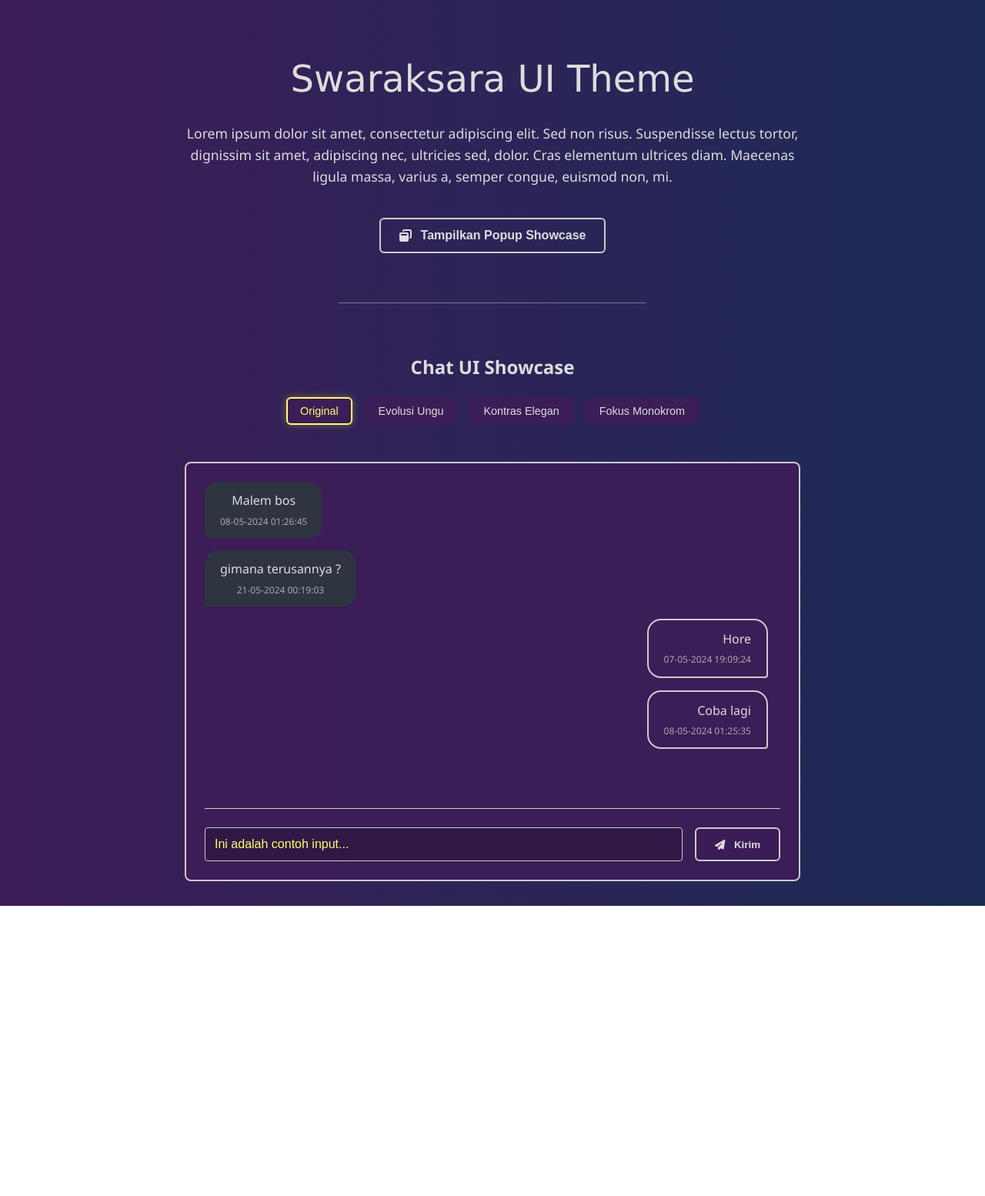
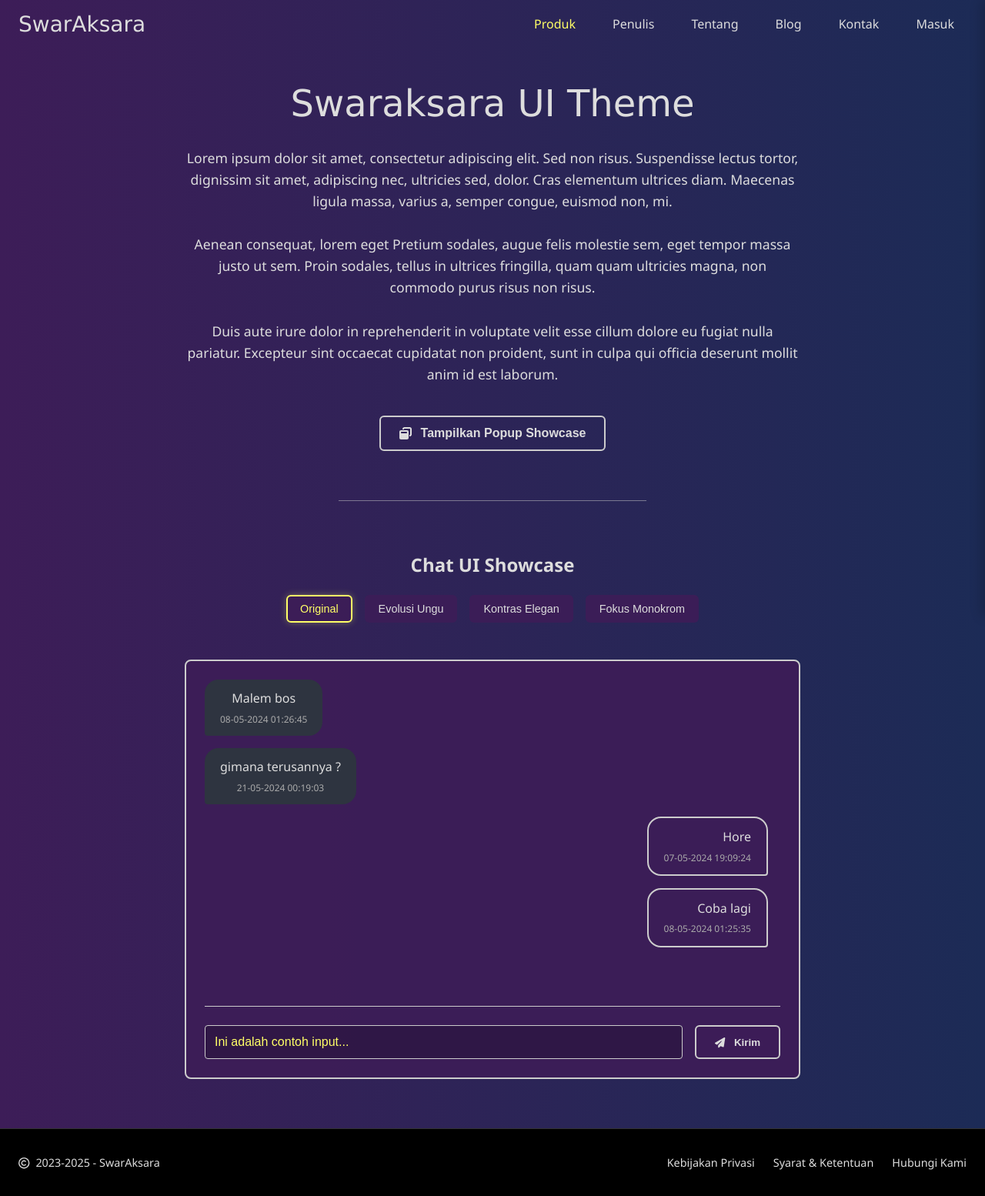
Before and after one commit to nurtjahjo/swaraksara-ui-theme, a React (Vite) app: page / in a window 1280 px wide. Shown: the whole page at 77% size. Before the commit the page ends 1177 px from the top, so only its background shows below. Built offline with nearby package versions, Linux system fonts and the light colour scheme; a web font is replaced by a local one.

Commit message:
Add sidebar

```diff
--- a/package.json
+++ b/package.json
@@ -15,6 +15,7 @@
   },
   "dependencies": {
     "@fortawesome/fontawesome-svg-core": "^6.5.2",
+    "@fortawesome/free-regular-svg-icons": "^6.5.2",
     "@fortawesome/free-solid-svg-icons": "^6.5.2",
     "@fortawesome/react-fontawesome": "^0.2.2",
     "react": "^18.3.1",
--- a/src/App.tsx
+++ b/src/App.tsx
@@ -3,11 +3,11 @@ import { Modal } from './components/Modal';
 import { FontAwesomeIcon } from '@fortawesome/react-fontawesome';
 import { faWindowRestore, faTimesCircle } from '@fortawesome/free-solid-svg-icons';
 import { ChatShowcase } from './components/ChatShowcase';
+import { Navbar } from './components/Navbar';
+import { Footer } from './components/Footer';
 
-// Definisikan tipe tema chat yang tersedia
 type ChatTheme = 'original' | 'evolution' | 'elegant' | 'monochrome';
 
-// Gaya untuk tombol di dalam modal (tidak berubah)
 const modalButtonStyle: React.CSSProperties = {
   display: 'inline-flex',
   alignItems: 'center',
@@ -26,38 +26,37 @@ const modalButtonStyle: React.CSSProperties = {
 };
 
 function App() {
-  // State untuk mengontrol visibilitas modal/popup
   const [isModalOpen, setIsModalOpen] = useState(false);
-
-  // State untuk mengontrol tema warna mana yang sedang aktif untuk UI Chat
   const [activeChatTheme, setActiveChatTheme] = useState<ChatTheme>('original');
 
   return (
+    <div>
+      <Navbar />
       <div className="page-container">
         <main className="page-content">
-        {/* ====================================================== */}
-        {/* BAGIAN 1: Showcase Halaman Utama dan Tombol Pemicu Popup */}
-        {/* ====================================================== */}
           <h1>Swaraksara UI Theme</h1>
           <p>
             Lorem ipsum dolor sit amet, consectetur adipiscing elit. Sed non risus. Suspendisse
             lectus tortor, dignissim sit amet, adipiscing nec, ultricies sed, dolor. Cras elementum
             ultrices diam. Maecenas ligula massa, varius a, semper congue, euismod non, mi.
+            {/* Tambahkan lebih banyak teks untuk memungkinkan scrolling */}
+            <br /><br />
+            Aenean consequat, lorem eget Pretium sodales, augue felis molestie sem, eget tempor
+            massa justo ut sem. Proin sodales, tellus in ultrices fringilla, quam quam
+            ultricies magna, non commodo purus risus non risus.
+            <br /><br />
+            Duis aute irure dolor in reprehenderit in voluptate velit esse cillum dolore eu
+            fugiat nulla pariatur. Excepteur sint occaecat cupidatat non proident, sunt in
+            culpa qui officia deserunt mollit anim id est laborum.
           </p>
           <button className="trigger-button" onClick={() => setIsModalOpen(true)}>
             <FontAwesomeIcon icon={faWindowRestore} />
             <span>Tampilkan Popup Showcase</span>
           </button>
 
-        {/* Pemisah visual antar bagian */}
           <hr className="divider" />
 
-        {/* ====================================================== */}
-        {/* BAGIAN 2: Showcase UI Chat dengan Pilihan Tema Dinamis */}
-        {/* ====================================================== */}
           <h2>Chat UI Showcase</h2>
-
-        {/* Tombol-tombol untuk mengganti tema chat */}
           <div className="theme-switcher">
             <button
               onClick={() => setActiveChatTheme('original')}
@@ -84,15 +83,9 @@ function App() {
               Fokus Monokrom
             </button>
           </div>
-
-        {/* Komponen etalase chat, yang temanya dikontrol oleh state `activeChatTheme` */}
           <ChatShowcase theme={activeChatTheme} />
-
         </main>
 
-      {/* ====================================================== */}
-      {/* BAGIAN 3: Komponen Modal/Popup (tidak terlihat awalnya) */}
-      {/* ====================================================== */}
         <Modal
           isOpen={isModalOpen}
           onClose={() => setIsModalOpen(false)}
@@ -120,6 +113,9 @@ function App() {
           </div>
         </Modal>
       </div>
+
+      <Footer />
+    </div>
   );
 }
 
--- /dev/null
+++ b/src/components/Footer.css
@@ -0,0 +1,46 @@
+.footer {
+  background-color: var(--footer-bg-color);
+  color: var(--footer-text-color);
+  padding: 2rem 1.5rem;
+  border-top: 1px solid var(--footer-border-color);
+
+  /* Gunakan flexbox untuk menata layout */
+  display: flex;
+  flex-wrap: wrap; /* Izinkan wrapping di layar kecil */
+  justify-content: space-between;
+  align-items: center;
+  gap: 1rem;
+}
+
+.footer-copyright {
+  font-size: 0.9rem;
+  display: flex;
+  align-items: center;
+  gap: 0.5rem;
+}
+
+.footer-links {
+  display: flex;
+  gap: 1.5rem;
+}
+
+.footer-links a {
+  color: var(--footer-text-color);
+  font-size: 0.9rem;
+  text-decoration: none;
+  transition: color 0.2s;
+}
+
+.footer-links a:hover {
+  color: var(--footer-link-hover-color);
+  text-decoration: underline;
+}
+
+/* Atur agar di mobile, semuanya menjadi di tengah */
+@media (max-width: 768px) {
+  .footer {
+    flex-direction: column;
+    justify-content: center;
+    gap: 1.5rem;
+  }
+}
--- /dev/null
+++ b/src/components/Footer.tsx
@@ -0,0 +1,22 @@
+import React from 'react';
+import './Footer.css';
+import { FontAwesomeIcon } from '@fortawesome/react-fontawesome';
+import { faCopyright } from '@fortawesome/free-regular-svg-icons';
+
+export const Footer: React.FC = () => {
+  const currentYear = new Date().getFullYear();
+
+  return (
+    <footer className="footer">
+      <div className="footer-copyright">
+        <FontAwesomeIcon icon={faCopyright} />
+        <span>{`2023-${currentYear} - SwarAksara`}</span>
+      </div>
+      <div className="footer-links">
+        <a href="#">Kebijakan Privasi</a>
+        <a href="#">Syarat & Ketentuan</a>
+        <a href="#">Hubungi Kami</a>
+      </div>
+    </footer>
+  );
+};
--- /dev/null
+++ b/src/components/Navbar.css
@@ -0,0 +1,81 @@
+.navbar {
+  display: flex;
+  align-items: center;
+  justify-content: space-between;
+  height: var(--nav-height);
+  padding: 0 1.5rem;
+  position: fixed; /* Diubah menjadi fixed */
+  top: 0;
+  left: 0;
+  width: 100%;
+  box-sizing: border-box;
+  z-index: 100;
+  transition: background-color 0.3s ease-in-out; /* Transisi untuk warna latar */
+}
+
+/* Div overlay yang warnanya berubah saat di-scroll */
+.navbar-overlay {
+  position: absolute;
+  top: 0;
+  left: 0;
+  width: 100%;
+  height: 100%;
+  background-color: var(--nav-scrolled-bg-color);
+  box-shadow: var(--nav-shadow);
+  z-index: -1;
+  opacity: 0;
+  transition: opacity 0.3s ease-in-out;
+}
+
+.navbar.scrolled .navbar-overlay {
+  opacity: 1;
+}
+
+.navbar-logo {
+  font-family: var(--font-family-heading);
+  font-size: 1.75rem;
+  font-weight: normal;
+  color: var(--font-color-base);
+}
+
+.navbar-links {
+  display: flex;
+  gap: 1rem;
+}
+
+.nav-link {
+  color: var(--nav-link-color);
+  padding: 0.5rem 1rem;
+  border-radius: var(--border-radius-button);
+  transition: background-color 0.2s, color 0.2s;
+  font-weight: 500;
+}
+
+.nav-link:hover {
+  background-color: var(--nav-link-hover-bg);
+  color: var(--font-color-accent);
+}
+
+.nav-link.active {
+  color: var(--nav-link-active-color);
+}
+
+.hamburger-menu {
+  display: none;
+  background: none;
+  border: none;
+  color: var(--font-color-base);
+  font-size: 1.5rem;
+  cursor: pointer;
+  z-index: 201; /* Harus di atas sidebar */
+}
+
+/* Tampilan Mobile */
+@media (max-width: 768px) {
+  .navbar-links {
+    display: none;
+  }
+  .hamburger-menu {
+    display: block;
+  }
+}
--- /dev/null
+++ b/src/components/Navbar.tsx
@@ -0,0 +1,59 @@
+import React, { useState, useEffect } from 'react';
+import './Navbar.css';
+import { FontAwesomeIcon } from '@fortawesome/react-fontawesome';
+import { faBars, faTimes } from '@fortawesome/free-solid-svg-icons';
+import { Sidebar } from './Sidebar';
+
+export const Navbar: React.FC = () => {
+  const [isMobileMenuOpen, setIsMobileMenuOpen] = useState(false);
+  const [isScrolled, setIsScrolled] = useState(false);
+
+  // Efek untuk mendeteksi scroll
+  useEffect(() => {
+    const handleScroll = () => {
+      // Set state menjadi true jika scroll lebih dari 10px, false jika tidak
+      setIsScrolled(window.scrollY > 10);
+    };
+
+    // Tambahkan event listener saat komponen di-mount
+    window.addEventListener('scroll', handleScroll);
+
+    // Hapus event listener saat komponen di-unmount (cleanup)
+    return () => {
+      window.removeEventListener('scroll', handleScroll);
+    };
+  }, []); // Array dependensi kosong agar efek ini hanya berjalan sekali
+
+  return (
+    <>
+      <header className={`navbar ${isScrolled ? 'scrolled' : ''}`}>
+        {/* Div overlay ini yang akan berubah warna */}
+        <div className="navbar-overlay" />
+
+        <a href="#" className="navbar-logo">
+          SwarAksara
+        </a>
+
+        <div className="navbar-links">
+          <a href="#" className="nav-link active">Produk</a>
+          <a href="#" className="nav-link">Penulis</a>
+          <a href="#" className="nav-link">Tentang</a>
+          <a href="#" className="nav-link">Blog</a>
+          <a href="#" className="nav-link">Kontak</a>
+          <a href="#" className="nav-link">Masuk</a>
+        </div>
+
+        <button
+          className="hamburger-menu"
+          onClick={() => setIsMobileMenuOpen(!isMobileMenuOpen)}
+          aria-label="Toggle navigation menu"
+        >
+          {/* Ganti ikon berdasarkan state */}
+          <FontAwesomeIcon icon={isMobileMenuOpen ? faTimes : faBars} />
+        </button>
+      </header>
+
+      <Sidebar isOpen={isMobileMenuOpen} onClose={() => setIsMobileMenuOpen(false)} />
+    </>
+  );
+};
--- /dev/null
+++ b/src/components/Sidebar.css
@@ -0,0 +1,71 @@
+.sidebar-backdrop {
+  position: fixed;
+  top: 0;
+  left: 0;
+  width: 100%;
+  height: 100%;
+  background-color: rgba(0, 0, 0, 0.5);
+  z-index: 199;
+  opacity: 0;
+  visibility: hidden;
+  transition: opacity 0.3s ease, visibility 0.3s;
+}
+
+.sidebar-backdrop.open {
+  opacity: 1;
+  visibility: visible;
+}
+
+.sidebar-menu {
+  position: fixed;
+  top: 0;
+  right: 0;
+  width: var(--sidebar-width);
+  height: 100%;
+  background-color: var(--sidebar-bg-color);
+  box-shadow: -4px 0 15px rgba(0, 0, 0, 0.2);
+  z-index: 200;
+  transform: translateX(100%);
+  transition: transform 0.3s ease-in-out;
+  padding-top: var(--nav-height);
+  box-sizing: border-box;
+}
+
+.sidebar-menu.open {
+  transform: translateX(0);
+}
+
+/* ++ GAYA BARU UNTUK TOMBOL TUTUP ++ */
+.sidebar-close-btn {
+  position: absolute;
+  top: 0;
+  right: 0;
+  width: var(--nav-height);
+  height: var(--nav-height);
+  background: none;
+  border: none;
+  color: var(--font-color-base);
+  font-size: 1.5rem;
+  cursor: pointer;
+  display: flex;
+  align-items: center;
+  justify-content: center;
+}
+/* -- AKHIR GAYA BARU -- */
+
+.sidebar-links {
+  display: flex;
+  flex-direction: column;
+}
+
+.sidebar-links .nav-link {
+  padding: 1rem 1.5rem;
+  border-bottom: 1px solid rgba(255, 255, 255, 0.1);
+  color: var(--font-color-base);
+  font-weight: 500;
+}
+
+.sidebar-links .nav-link:hover {
+  background-color: var(--nav-link-hover-bg);
+  color: var(--font-color-accent);
+}
--- /dev/null
+++ b/src/components/Sidebar.tsx
@@ -0,0 +1,37 @@
+import React from 'react';
+import './Sidebar.css';
+import { FontAwesomeIcon } from '@fortawesome/react-fontawesome';
+import { faTimes } from '@fortawesome/free-solid-svg-icons';
+
+interface SidebarProps {
+  isOpen: boolean;
+  onClose: () => void;
+}
+
+export const Sidebar: React.FC<SidebarProps> = ({ isOpen, onClose }) => {
+  return (
+    <>
+      <div className={`sidebar-backdrop ${isOpen ? 'open' : ''}`} onClick={onClose} />
+      <nav className={`sidebar-menu ${isOpen ? 'open' : ''}`}>
+        {/* ++ TOMBOL TUTUP DIPINDAHKAN KE SINI ++ */}
+        <button
+          className="sidebar-close-btn"
+          onClick={onClose}
+          aria-label="Tutup menu navigasi"
+        >
+          <FontAwesomeIcon icon={faTimes} />
+        </button>
+        {/* -- AKHIR PERUBAHAN -- */}
+
+        <div className="sidebar-links">
+          <a href="#" className="nav-link active">Produk</a>
+          <a href="#" className="nav-link">Penulis</a>
+          <a href="#" className="nav-link">Tentang</a>
+          <a href="#" className="nav-link">Blog</a>
+          <a href="#" className="nav-link">Kontak</a>
+          <a href="#" className="nav-link">Masuk</a>
+        </div>
+      </nav>
+    </>
+  );
+};
--- a/src/index.css
+++ b/src/index.css
@@ -1,11 +1,11 @@
 /* Gaya untuk halaman utama (etalase) */
 .page-container {
-  min-height: 100vh;
+  /* Hapus min-height agar bisa discroll dengan benar */
   display: flex;
   flex-direction: column;
-  justify-content: center;
   align-items: center;
-  padding: 2rem;
+  /* Beri padding lebih besar di atas untuk ruang di bawah navbar */
+  padding: 4rem 2rem;
   box-sizing: border-box;
 }
 
--- a/src/theme/_variables.css
+++ b/src/theme/_variables.css
@@ -33,6 +33,31 @@
   --font-family-heading: 'Agrandir-Grand-Heavy', Verdana, Geneva, Tahoma, sans-serif;
 
   /* ======================================== */
+  /* == NAVIGATION TOKENS == */
+  /* ======================================== */
+  --nav-height: 64px;
+  --nav-bg-color: transparent; /* Navbar awal sekarang transparan */
+  --nav-scrolled-bg-color: #8c1de0; /* Warna ungu solid saat di-scroll */
+  --nav-border-color: var(--border-color-base);
+  --nav-shadow: 0 2px 4px rgba(0, 0, 0, 0.2);
+
+  --nav-link-color: var(--font-color-base);
+  --nav-link-hover-bg: rgba(255, 255, 255, 0.05);
+  --nav-link-active-color: var(--font-color-accent);
+
+  /* Token untuk Sidebar Mobile */
+  --sidebar-bg-color: #8c1de0;
+  --sidebar-width: 250px;
+
+  /* ======================================== */
+  /* == FOOTER TOKENS == */
+  /* ======================================== */
+  --footer-bg-color: #000000;
+  --footer-text-color: var(--font-color-base); /* Menggunakan kembali #ddd */
+  --footer-link-hover-color: var(--font-color-accent); /* Menggunakan kembali warna kuning untuk hover */
+  --footer-border-color: #333; /* Warna border yang sedikit lebih terang dari background */
+
+  /* ======================================== */
   /* == CHAT INTERFACE TOKENS == */
   /* ======================================== */
 
```
Also changed, not shown: 2 other files (tests, documents, lock files or other folders). Lines whose indentation alone changed are shown as unchanged.
